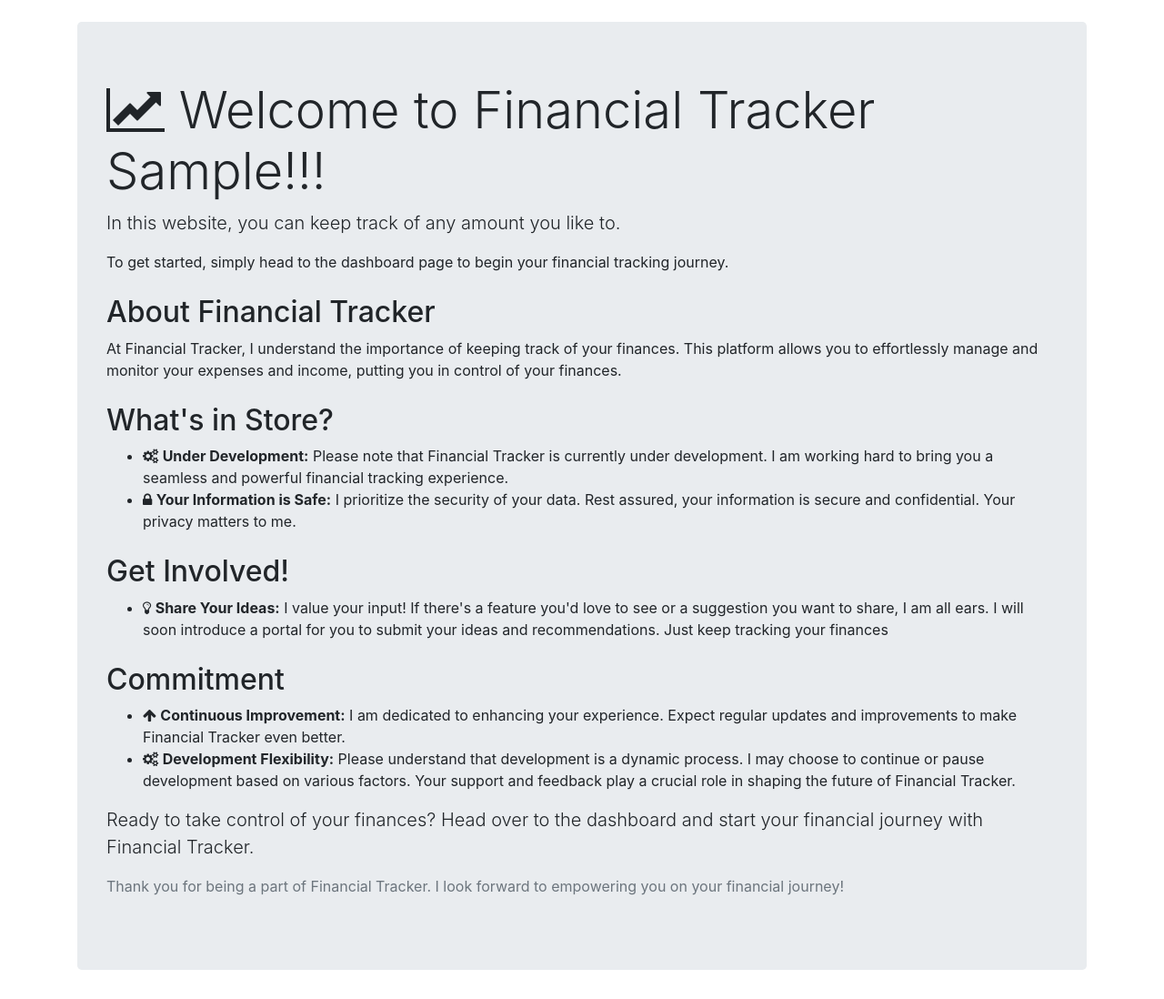
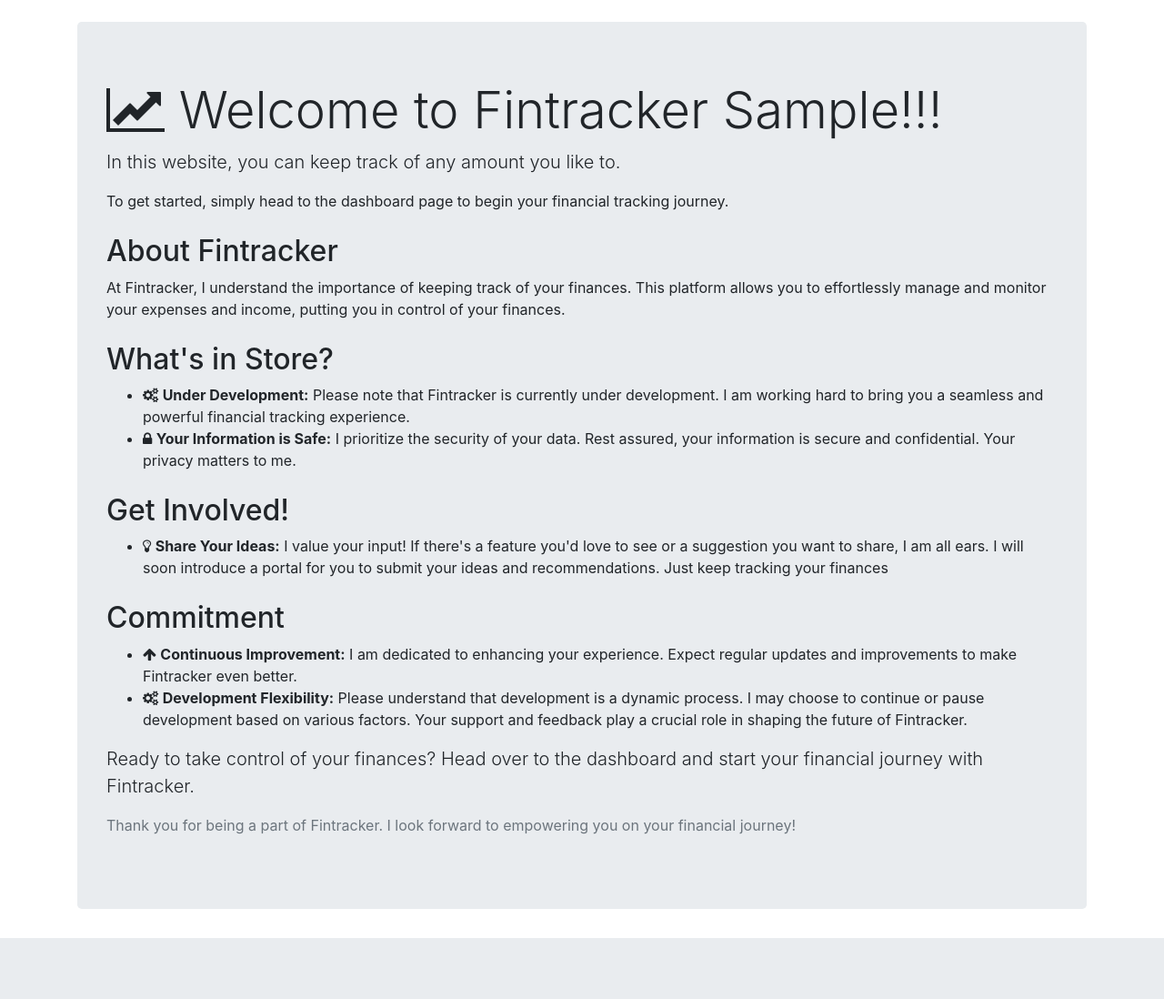
Before and after one commit to flyefe/Financial_Tracking_App, a Flask app: page /profile in a window 1280 px wide. Shown: the part 56-1154 px from the top of the page at 91% size. After the commit the page ends 1087 px from the top, so only its background shows below. Run offline with Flask 3, Linux system fonts and the light colour scheme; the visitor is signed in with stand-in values (Sample User, id 1); some libraries are stand-ins or nearby versions.

Commit message:
profile page updated

```diff
--- a/webapp/templates/profile.html
+++ b/webapp/templates/profile.html
@@ -1,22 +1,20 @@
-
-
 {% extends 'base.html' %}
 
 {% block title %}Welcome Page{% endblock %}
 
 {% block content %}
 <div class="jumbotron mt-4">
-    <h1 class="display-4"><i class="fa fa-line-chart"></i> Welcome to Financial Tracker {{user.first_name}}!!!</h1>
+    <h1 class="display-4"><i class="fa fa-line-chart"></i> Welcome to Fintracker {{user.first_name}}!!!</h1>
     <p class="lead">In this website, you can keep track of any amount you like to.</p>
     <p>To get started, simply head to the dashboard page to begin your financial tracking journey.</p>
 
-    <h2 class="mt-4">About Financial Tracker</h2>
-    <p>At Financial Tracker, I understand the importance of keeping track of your finances. This platform allows you to
+    <h2 class="mt-4">About Fintracker</h2>
+    <p>At Fintracker, I understand the importance of keeping track of your finances. This platform allows you to
         effortlessly manage and monitor your expenses and income, putting you in control of your finances.</p>
 
     <h2 class="mt-4">What's in Store?</h2>
     <ul>
-        <li><i class="fa fa-cogs"></i> <strong>Under Development:</strong> Please note that Financial Tracker is currently
+        <li><i class="fa fa-cogs"></i> <strong>Under Development:</strong> Please note that Fintracker is currently
             under development. I am working hard to bring you a seamless and powerful financial tracking experience.
         </li>
         <li><i class="fa fa-lock"></i> <strong>Your Information is Safe:</strong> I prioritize the security of your
@@ -33,16 +31,16 @@
     <h2 class="mt-4">Commitment</h2>
     <ul>
         <li><i class="fa fa-arrow-up"></i> <strong>Continuous Improvement:</strong> I am dedicated to enhancing your
-            experience. Expect regular updates and improvements to make Financial Tracker even better.</li>
+            experience. Expect regular updates and improvements to make Fintracker even better.</li>
         <li><i class="fa fa-cogs"></i> <strong>Development Flexibility:</strong> Please understand that development is a
             dynamic process. I may choose to continue or pause development based on various factors. Your support and
-            feedback play a crucial role in shaping the future of Financial Tracker.</li>
+            feedback play a crucial role in shaping the future of Fintracker.</li>
     </ul>
 
     <p class="lead">Ready to take control of your finances? Head over to the dashboard and start your financial journey
-        with Financial Tracker.</p>
+        with Fintracker.</p>
 
-    <p class="text-muted">Thank you for being a part of Financial Tracker. I look forward to empowering you on your
+    <p class="text-muted">Thank you for being a part of Fintracker. I look forward to empowering you on your
         financial journey!</p>
 </div>
 {% endblock %}
```
